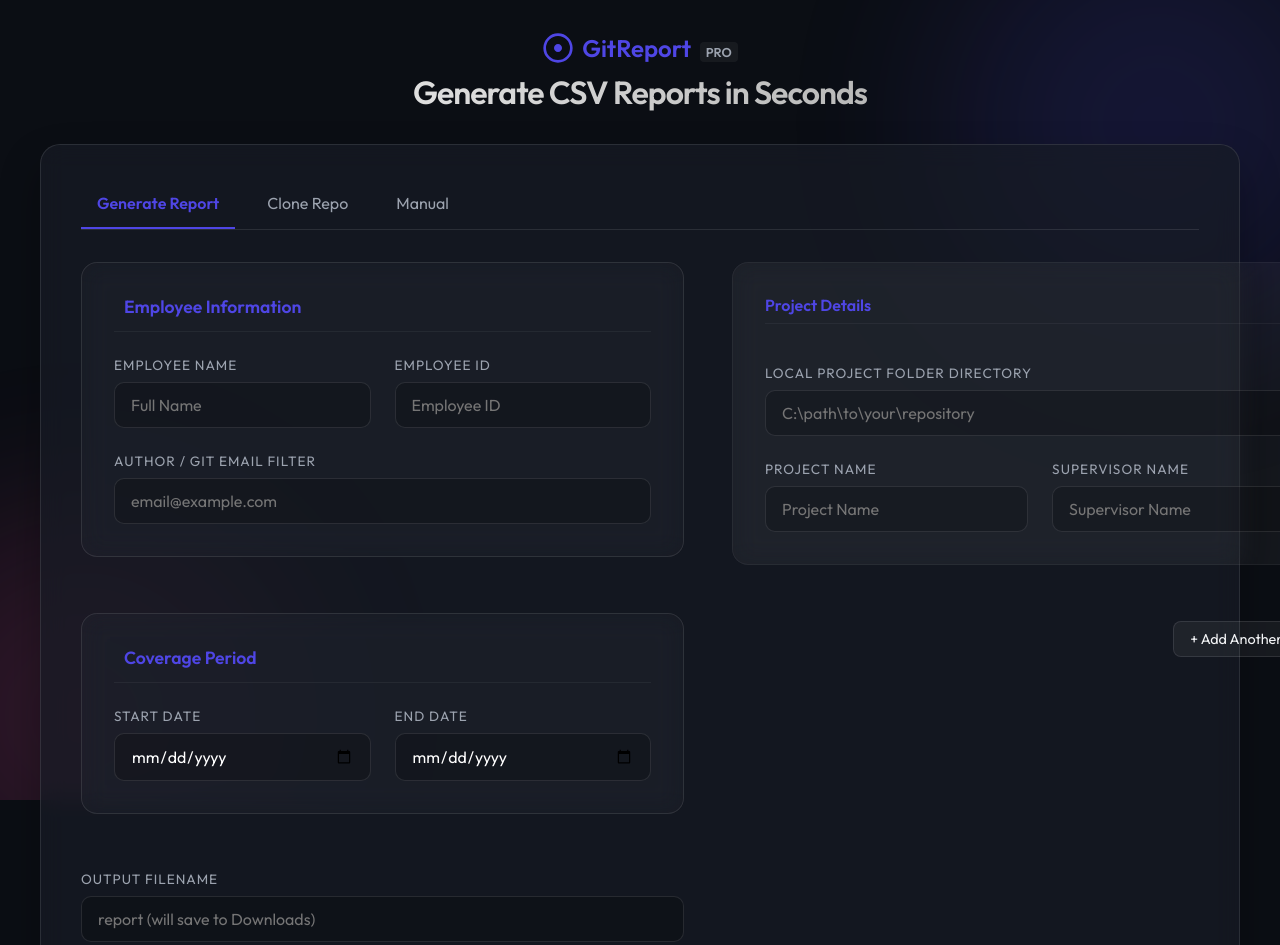
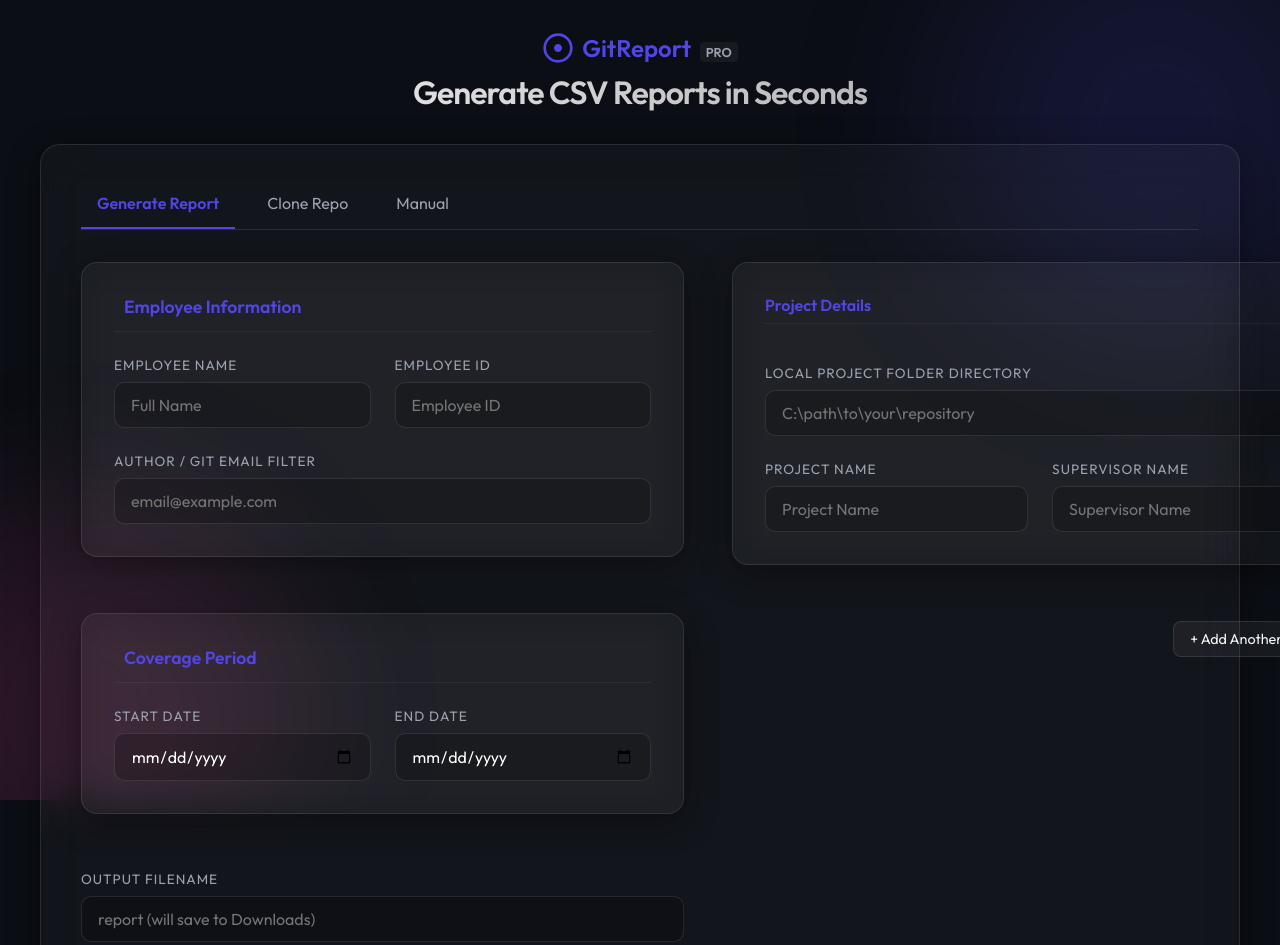
Before and after one commit to Mikcas1106/pr-generator, a website: page public/index.html in a window 1280 px wide. Shown: the top 945 px of the page. Drawn offline with Linux system fonts and the light colour scheme.

Commit message:
Enhance glassmorphism transparency and blur

```diff
--- a/public/style.css
+++ b/public/style.css
@@ -73,9 +73,11 @@
 
 /* Glassmorphism Card */
 .glass {
-    backdrop-filter: blur(12px);
-    -webkit-backdrop-filter: blur(12px);
-    border: 1px solid var(--border);
+    background: rgba(255, 255, 255, 0.03);
+    backdrop-filter: blur(20px);
+    -webkit-backdrop-filter: blur(20px);
+    border: 1px solid rgba(255, 255, 255, 0.1);
+    box-shadow: 0 8px 32px 0 rgba(0, 0, 0, 0.37);
     transition: all 0.3s ease;
 }
 
@@ -121,10 +123,8 @@
 }
 
 .card {
-    background: var(--card-bg);
     border-radius: 20px;
     padding: 2.5rem;
-    box-shadow: 0 20px 40px rgba(0, 0, 0, 0.3);
 }
 
 .tabs {
@@ -251,8 +251,6 @@
     padding: 2rem;
     border-radius: 16px;
     margin-bottom: 2rem;
-    border: 1px solid rgba(255, 255, 255, 0.1);
-    background: rgba(255, 255, 255, 0.02);
 }
 
 .input-section h3 {
@@ -274,7 +272,6 @@
 }
 
 .project-entry {
-    background: rgba(255, 255, 255, 0.04);
     padding: 2rem;
     border-radius: 16px;
     margin-bottom: 2rem;
@@ -282,8 +279,8 @@
     grid-template-columns: 1fr 1fr;
     gap: 1.5rem;
     position: relative;
-    border: 1px solid rgba(255, 255, 255, 0.05);
 }
+
 
 .project-entry .full-width {
     grid-column: span 2;
```
